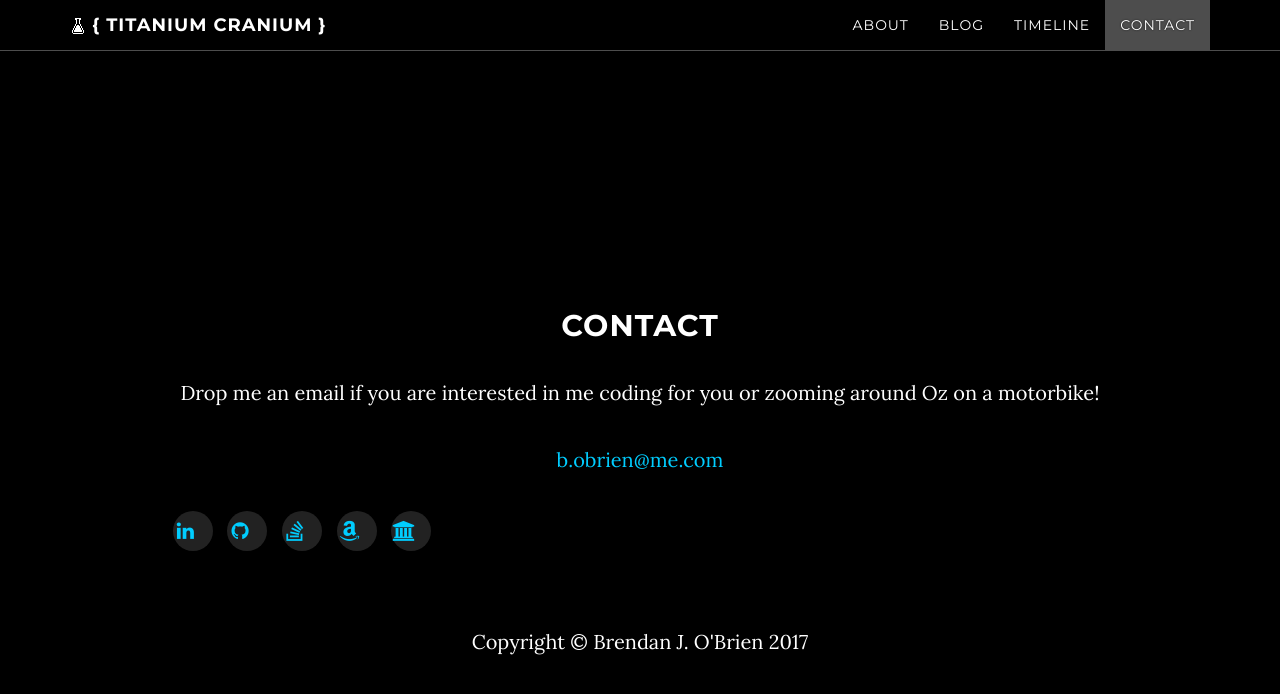
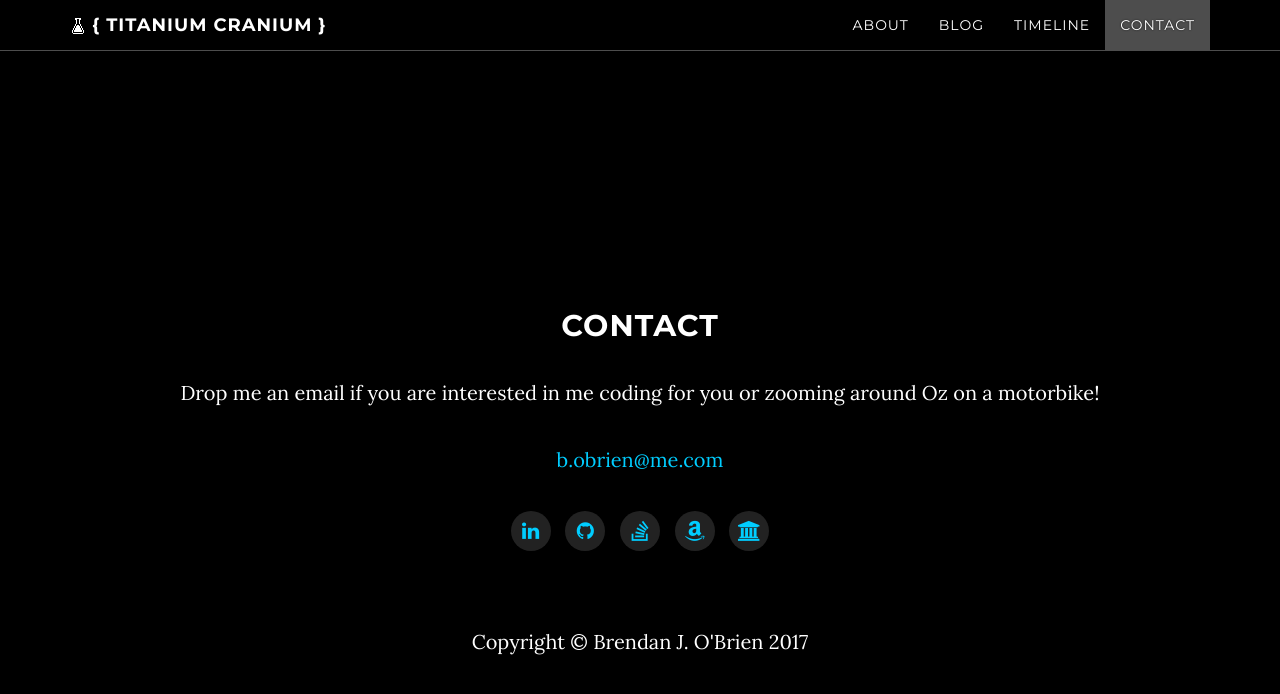
Before and after one commit to titanium-cranium/titanium-cranium.github.io, a Jekyll site: the page built from index.html, in a window 1280 px wide and 900 px high, scrolled down 4111 px. Shown: the top 694 px of the window. Built offline with Jekyll 4.4.1, drawn with Linux system fonts in a browser that asks for light colours; nearby versions of some CDN libraries; comment, search, counter and statistics services are not loaded.

Commit message:
Hmm...let's try this tweak to the CSS

```diff
--- a/css/grayscale.scss
+++ b/css/grayscale.scss
@@ -238,7 +238,7 @@ a {
     /* Added in { Personal } */
     ul,
     ol {
-        text-align: left;
+        //text-align: left;
         margin: 0 0 25px;
         font-size: 18px;
         line-height: 1.5;
```
